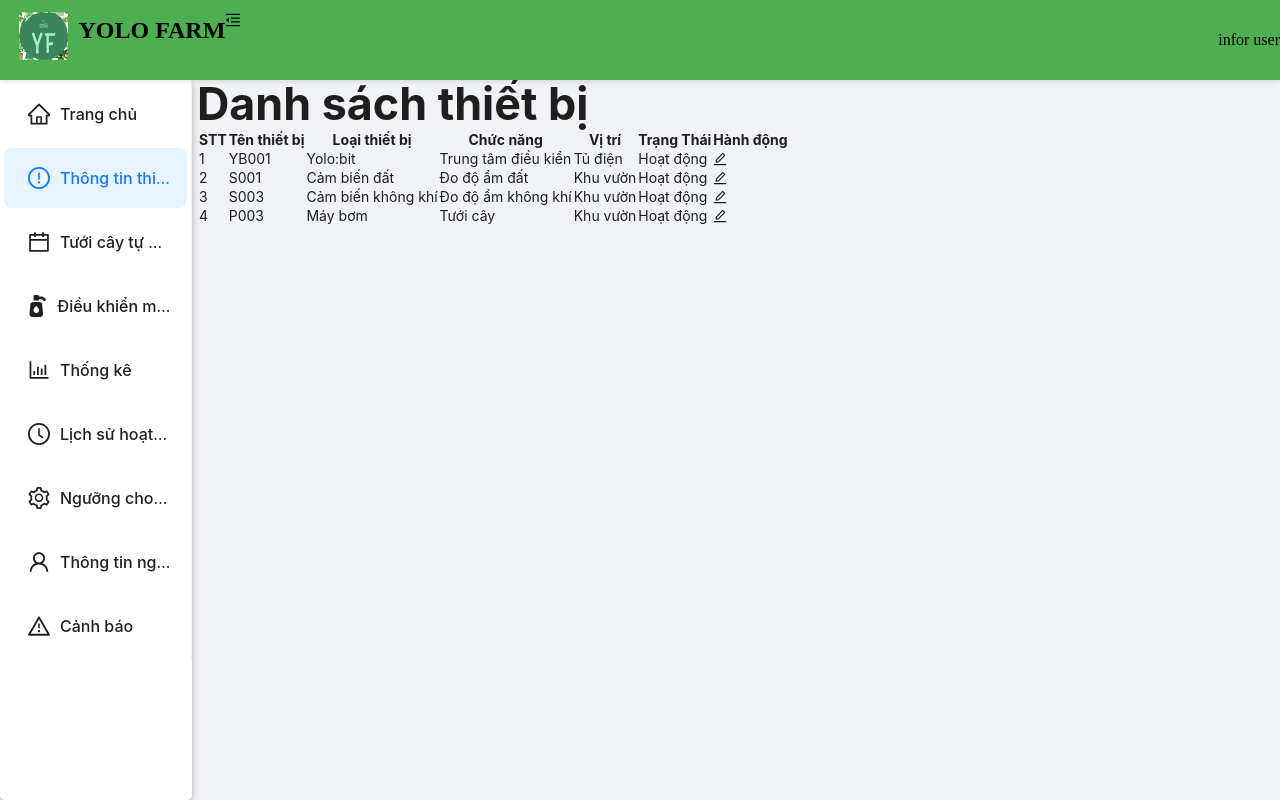
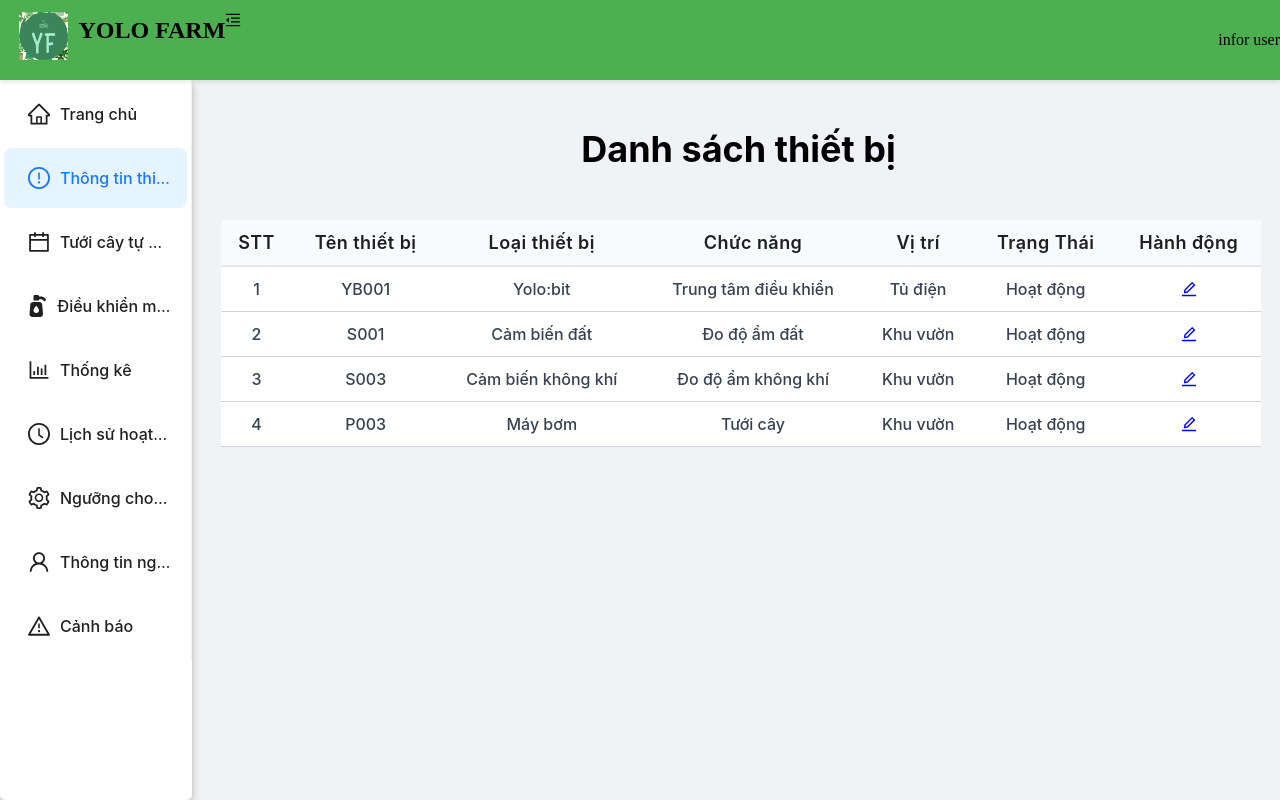
Before and after one commit to vdhoan/YoloFarm, a React (Vite) app: page /device in a window 1280 px wide. Built offline with nearby package versions, Linux system fonts and the light colour scheme; no server answers.

Commit message:
add divice

```diff
--- /dev/null
+++ b/src/pages/Divice/Divice.css
@@ -0,0 +1,53 @@
+
+.device-container {
+    width: 100%;
+}
+
+.device-title {
+    text-align: center;
+    padding: 10px;
+    margin: 40px;
+    color: black;
+    font-weight: bold;
+    font-size: 2.25rem;
+}
+
+.device-table {
+    width: 96%;
+    margin: 1.5rem;
+    border-collapse: collapse;
+}
+
+.device-table thead {
+    background-color: #f9fafb;
+    border-bottom: 2px solid #e5e7eb;
+}
+.device-table tbody {
+   background-color: #fff;
+}
+
+.device-table th {
+    padding: 0.75rem;
+    text-align: center;
+    font-size: 1.125rem;
+    font-weight: 600;
+    letter-spacing: 0.025em;
+}
+
+.device-table td {
+    padding: 0.75rem;
+    text-align: center;
+    font-size: 1rem;
+    font-weight: 500;
+    color: #374151;
+    border-bottom: 1px solid #d1d5db;
+}
+
+.device-table tr:hover {
+    background-color: #eef0f2;
+}
+
+.edit-icon {
+    cursor: pointer;
+    color: blue;
+}
--- a/src/pages/Divice/Divice.jsx
+++ b/src/pages/Divice/Divice.jsx
@@ -1,10 +1,11 @@
-import {EditOutlined } from  "@ant-design/icons"
+import { EditOutlined } from "@ant-design/icons";
+import "./Divice.css";
 
 export default function Divice() {
     return (
-        <>
-            <h1 className="text-center block p-[10] m-lg">Danh sách thiết bị</h1>
-            <table>
+        <div className="device-container">
+            <h1 className="device-title">Danh sách thiết bị</h1>
+            <table className="device-table">
                 <thead>
                     <tr>
                         <th>STT</th>
@@ -21,10 +22,10 @@ export default function Divice() {
                         <td>1</td>
                         <td>YB001</td>
                         <td>Yolo:bit</td>
-                        <td>Trung tâm điều kiển</td>
+                        <td>Trung tâm điều khiển</td>
                         <td>Tủ điện</td>
                         <td>Hoạt động</td>
-                        <td><EditOutlined /></td>
+                        <td><EditOutlined className="edit-icon" /></td>
                     </tr>
                     <tr>
                         <td>2</td>
@@ -33,7 +34,7 @@ export default function Divice() {
                         <td>Đo độ ẩm đất</td>
                         <td>Khu vườn</td>
                         <td>Hoạt động</td>
-                        <td><EditOutlined /></td>
+                        <td><EditOutlined className="edit-icon" /></td>
                     </tr>
                     <tr>
                         <td>3</td>
@@ -42,7 +43,7 @@ export default function Divice() {
                         <td>Đo độ ẩm không khí</td>
                         <td>Khu vườn</td>
                         <td>Hoạt động</td>
-                        <td><EditOutlined /></td>
+                        <td><EditOutlined className="edit-icon" /></td>
                     </tr>
                     <tr>
                         <td>4</td>
@@ -51,10 +52,10 @@ export default function Divice() {
                         <td>Tưới cây</td>
                         <td>Khu vườn</td>
                         <td>Hoạt động</td>
-                        <td><EditOutlined /></td>
+                        <td><EditOutlined className="edit-icon" /></td>
                     </tr>
                 </tbody>
             </table>
-        </>
+        </div>
     );
 }
--- a/src/services/Api.jsx
+++ b/src/services/Api.jsx
@@ -78,6 +78,7 @@ export const controlPump = async(status)=>{
         );
 
         console.log("Response:", response);
+        return response
     } catch (error) {
         console.error("Error:", error.response ? error.response.data : error.message);
     }
```
Also changed, not shown: 1 other file (tests, documents, lock files or other folders).
